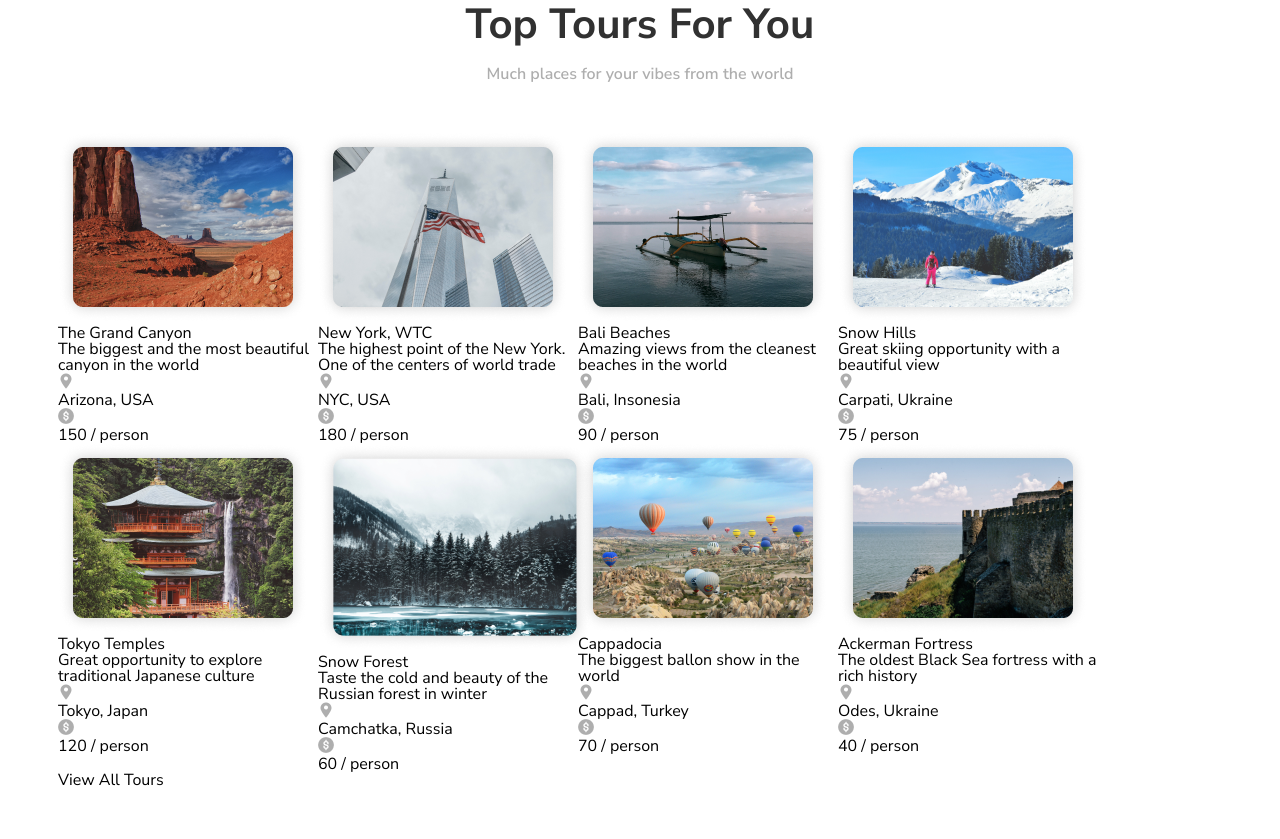
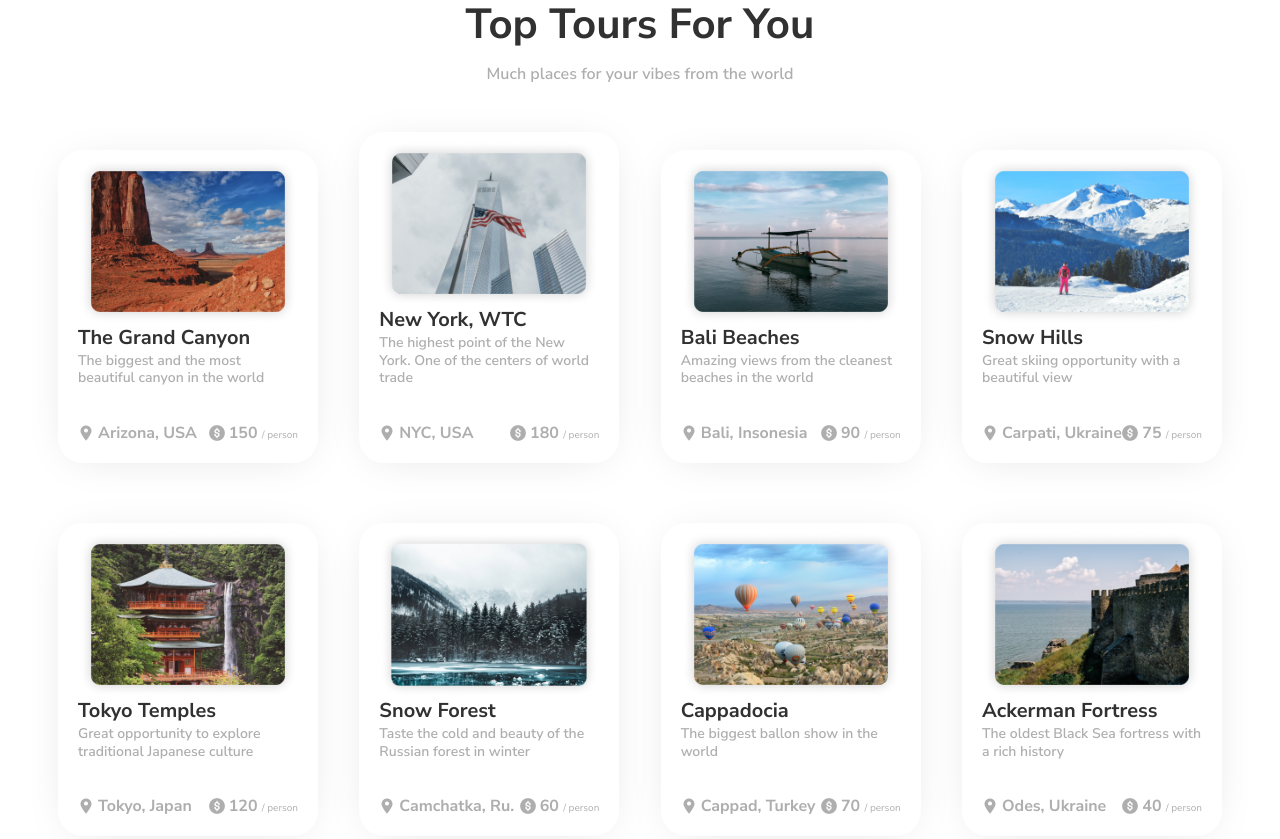
Before and after one commit to lucasarieiv/front-end-travel-init, a plain HTML site: page index.html in a window 1280 px wide. Shown: the part 2240-3079 px from the top of the page. Before the commit the page ends 3031 px from the top, so only its background shows below. Drawn offline with Linux system fonts and the light colour scheme.

Commit message:
Top tours

```diff
--- a/css/travel-tours.css
+++ b/css/travel-tours.css
@@ -8,6 +8,7 @@
 .travel-tours .tours-container {
   max-width: 1164px;
   margin: 0 auto;
+  text-align: center;
 }
 
 .tours-container > .title {
@@ -28,9 +29,81 @@
 
 .tours-cards {
   display: flex;
-  flex-wrap: wrap;
+  flex-direction: column;
 }
 
-.tours-cards .tours-card {
+.tours-cards .tours-cards-row {
+  width: 100%;
+  display: flex;
+  flex-wrap: no-wrap;
+  align-items: flex-end;
+  justify-content: space-between;
+  margin-bottom: 60px;
+}
+
+.tours-cards-row .tours-card {
+  box-sizing: border-box;
   max-width: 260px;
+  box-shadow: 0 4px 45px -15px rgba(0,0,0,.15);
+  text-align: center;
+  padding: 8px 20px;
+  padding-bottom: 22px;
+  border-radius: 25px;
 }
+
+.tours-card > img {
+  width: 220px;
+}
+
+.tours-card > .tours-title {
+  font-size: 1.25rem;
+  font-weight: bold;
+  text-align: left;
+  color: var(--main-black-color);
+}
+
+.tours-card > .tours-text {
+  margin: 4px 0 38px 0;
+  font-weight: 600;
+  text-align: left;
+  color: var(--main-gray-color);
+  font-size: 0.875rem;
+  line-height: 1.1rem;
+}
+
+.tours-card > .tours-infors {
+  display: flex;
+  justify-content: space-between;
+}
+
+.tours-infors > .location p,
+.tours-infors > .coust p {
+  display: inline-block;
+  color: var(--main-gray-color);
+  font-weight: bold;
+  margin-left: 4px;
+}
+
+.tours-infors > .coust p span{
+  font-size: .625rem;
+  font-weight: normal;
+}
+
+.tours-infors > .location img,
+.tours-infors > .coust img {
+  vertical-align: top;
+}
+
+a.btn-tours {
+  display: inline-block;
+  cursor: pointer;
+  height: 60px;
+  line-height: 60px;
+  padding: 0 54px;
+  background-color: var(--main-blue-color);
+  color: #fff;
+  font-weight: 600;
+  font-size: 1.25rem;
+  border-radius: 10px;
+  margin-top: 100px;
+}
--- a/index.html
+++ b/index.html
@@ -267,10 +267,9 @@
 
       <div class="tours-cards">
 
+        <div class="tours-cards-row">
           <div class="tours-card">
-          <figure class="tours-image">
             <img src="img/card-tour/canyon.png" alt="The Grand Canyon">
-          </figure>
             <h3 class="tours-title">The Grand Canyon</h3>
             <p class="tours-text">The biggest and the most beautiful canyon in the world</p>
             <div class="tours-infors">
@@ -284,9 +283,7 @@
           </div>
 
           <div class="tours-card">
-          <figure class="tours-image">
             <img src="img/card-tour/new-york.png" alt="New York, WTC">
-          </figure>
             <h3 class="tours-title">New York, WTC</h3>
             <p class="tours-text">The highest point of the New York.
               One of the centers of world trade
@@ -302,9 +299,7 @@
           </div>
 
           <div class="tours-card">
-          <figure class="tours-image">
             <img src="img/card-tour/bali.png" alt="Bali Beaches">
-          </figure>
             <h3 class="tours-title">Bali Beaches</h3>
             <p class="tours-text">Amazing views from the cleanest beaches in the world</p>
             <div class="tours-infors">
@@ -318,9 +313,7 @@
           </div>
 
           <div class="tours-card">
-          <figure class="tours-image">
             <img src="img/card-tour/snow-hills.png" alt="Snow Hills">
-          </figure>
             <h3 class="tours-title">Snow Hills</h3>
             <p class="tours-text">Great skiing opportunity with a beautiful view</p>
             <div class="tours-infors">
@@ -332,11 +325,11 @@
               </div>
             </div>
           </div>
+        </div>
 
+        <div class="tours-cards-row">
           <div class="tours-card">
-          <figure class="tours-image">
             <img src="img/card-tour/tokyo.png" alt="Tokyo Temples">
-          </figure>
             <h3 class="tours-title">Tokyo Temples</h3>
             <p class="tours-text">Great opportunity to explore traditional Japanese culture</p>
             <div class="tours-infors">
@@ -350,14 +343,12 @@
           </div>
 
           <div class="tours-card">
-          <figure class="tours-image">
             <img src="img/card-tour/snow-forest.png" alt="Snow Forest">
-          </figure>
             <h3 class="tours-title">Snow Forest</h3>
             <p class="tours-text">Taste the cold and beauty of the Russian forest in winter</p>
             <div class="tours-infors">
               <div class="location">
-              <img src="img/place.png" alt="Location icon"><p>Camchatka, Russia</p>
+                <img src="img/place.png" alt="Location icon"><p>Camchatka, Ru.</p>
               </div>
               <div class="coust">
                 <img src="img/coin.png" alt="Coin icon"><p>60 <span>/ person</span></p>
@@ -366,9 +357,7 @@
           </div>
 
           <div class="tours-card">
-          <figure class="tours-image">
             <img src="img/card-tour/cappadocia.png" alt="Cappadocia">
-          </figure>
             <h3 class="tours-title">Cappadocia</h3>
             <p class="tours-text">The biggest ballon show in the world</p>
             <div class="tours-infors">
@@ -382,9 +371,7 @@
           </div>
 
           <div class="tours-card">
-          <figure class="tours-image">
             <img src="img/card-tour/ackerman.png" alt="Ackerman Fortress">
-          </figure>
             <h3 class="tours-title">Ackerman Fortress</h3>
             <p class="tours-text">The oldest Black Sea fortress with a rich history</p>
             <div class="tours-infors">
@@ -397,6 +384,8 @@
             </div>
           </div>
         </div>
+
+      </div>
       <a class="btn-tours">View All Tours</a>
     </div>
   </section>
```
Lines whose indentation alone changed are shown as unchanged.
